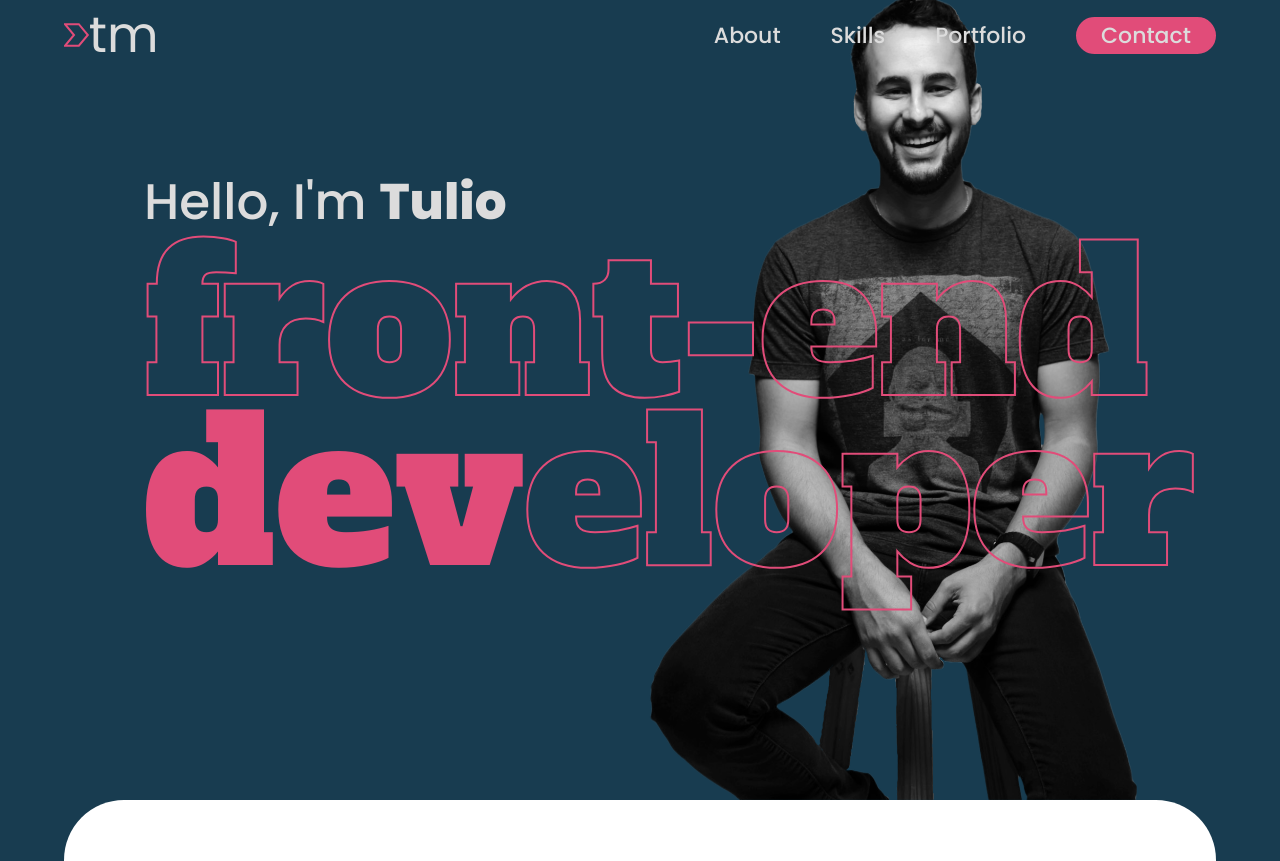
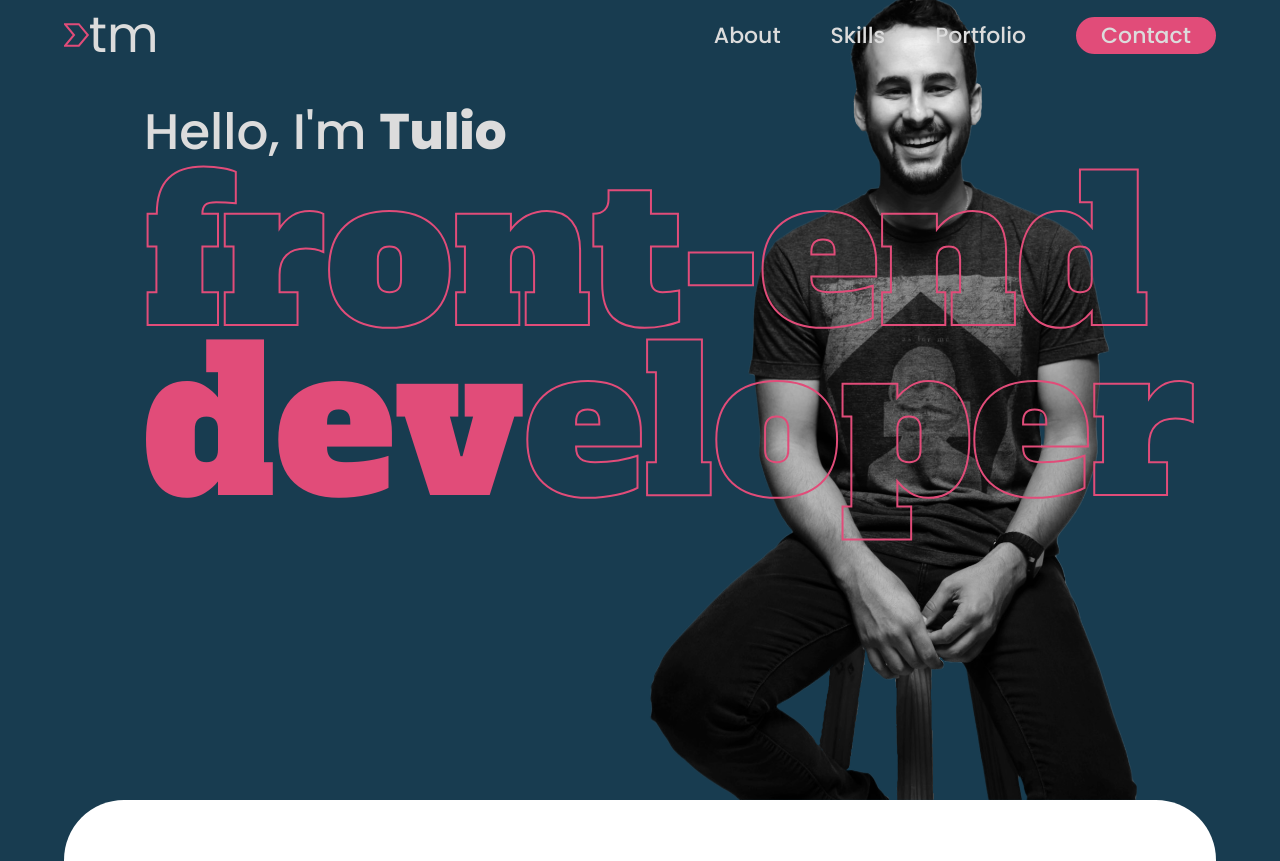
Before and after one commit to t-minini/my-website-v2, a React (Create React App) app: page / in a window 1280 px wide. Shown: the top 861 px of the page. Built offline with nearby package versions, Linux system fonts and the light colour scheme.

Commit message:
:bug: trying to fix bug with photo v6

```diff
--- a/src/components/hello/hello.module.css
+++ b/src/components/hello/hello.module.css
@@ -4,7 +4,7 @@
   width: 90%;
   margin: auto;
   padding: 0 8rem;
-  padding-top: 7rem;
+  /* padding-top: 7rem;git  */
 }
 
 .hello__phrase {
@@ -114,7 +114,7 @@ h1:nth-of-type(2) {
     object-fit: cover;
     /* bottom: 67.6rem; */
     right: 0;
-    /* object-position: 15rem 0; */
+    object-position: 15rem;
   }
 }
 
```
